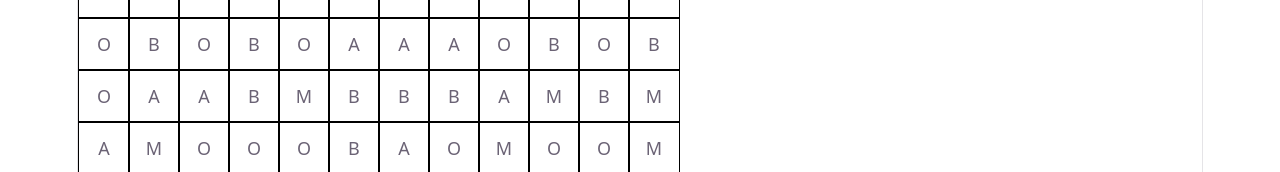
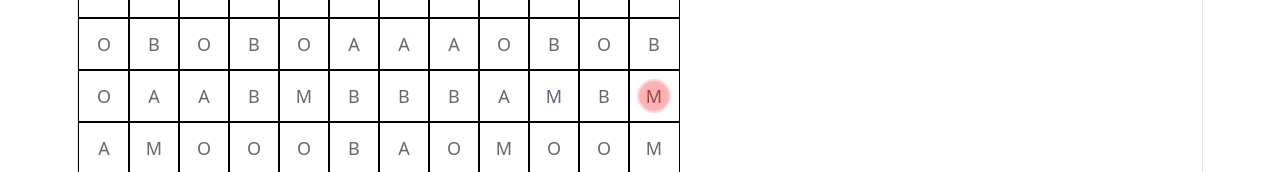
Before and after one commit to Ypisds/projeto-busca, a React (Vite) app: page / in a window 1280 px wide. Shown: the part 346-518 px from the top of the page. Built offline with nearby package versions, Linux system fonts and the light colour scheme.

Commit message:
feat(Agent): adição do componente Agent e integração com o Grid

```diff
--- /dev/null
+++ b/src/component/Agent/index.tsx
@@ -0,0 +1,9 @@
+import styles from './styles.module.css'
+
+export function Agent(){
+    return (
+        <div className={styles.circle}>
+
+        </div>
+    )
+}
--- /dev/null
+++ b/src/component/Agent/styles.module.css
@@ -0,0 +1,11 @@
+.circle {
+  position: absolute;
+  top: 50%;
+  left: 50%;
+  transform: translate(-50%, -50%);
+  width: 30px;
+  height: 30px;
+  border-radius: 50%;
+  background-color: rgba(255, 2, 2, 0.3);
+  border: 2px solid rgba(255, 255, 255, 0.5);
+}
--- a/src/component/Grid/index.tsx
+++ b/src/component/Grid/index.tsx
@@ -1,9 +1,12 @@
 import styles from './styles.module.css'
 import { Tile } from '../Tile'
 import { type TerrainDifficulty } from '../../types/TerrainDifficulty'
+import { type Position } from '../../types/Position'
 import { useState } from 'react'
 import { generateGrid } from '../../utils/grid'
 import { useEffect } from 'react'
+import { Agent } from '../Agent'
+import { generateAgentPosition } from '../../utils/agent'
 
 interface GridProps{
     lines: number
@@ -12,14 +15,24 @@ interface GridProps{
 
 export function Grid({lines, columns}: GridProps){
     const [grid, setGrid] = useState<TerrainDifficulty[][]>(generateGrid(lines, columns))
+    const [agentPosition, setAgentPosition] = useState<Position>(generateAgentPosition(lines, columns, grid))
 
     useEffect(() => {
-        setGrid(generateGrid(lines, columns));
+        const newGrid = generateGrid(lines, columns);
+
+        const newAgentPosition = generateAgentPosition(lines, columns, newGrid);
+
+        setGrid(newGrid);
+        setAgentPosition(newAgentPosition);
     }, [lines, columns]);
 
     const gridTile = grid.map((row, y)=>(
         row.map((cell, x) => (
-            <Tile tipo={cell} key={`cell-${x}-${y}`} />
+            <>
+                <Tile tipo={cell} key={`cell-${x}-${y}`}>
+                    {agentPosition.y === y && agentPosition.x === x && <Agent />}
+                </Tile>
+            </>
         ))
     ))
 
--- a/src/component/Tile/index.tsx
+++ b/src/component/Tile/index.tsx
@@ -1,14 +1,17 @@
 import styles from './styles.module.css'
 import { type TerrainDifficulty } from '../../types/TerrainDifficulty'
+import type { ReactNode } from 'react'
 
 interface TileProps{
-    tipo: TerrainDifficulty
+    tipo: TerrainDifficulty,
+    children?: ReactNode
 };
 
-export function Tile({tipo}: TileProps){
+export function Tile({tipo, children}: TileProps){
     return(
         <div className={styles.tile_container}>
             {tipo}
+            {children}
         </div>
     )
 
--- a/src/component/Tile/styles.module.css
+++ b/src/component/Tile/styles.module.css
@@ -5,4 +5,5 @@
     width: 50px;
     height: 50px;
     border: 1px solid black;
+    position: relative;
 }
```
